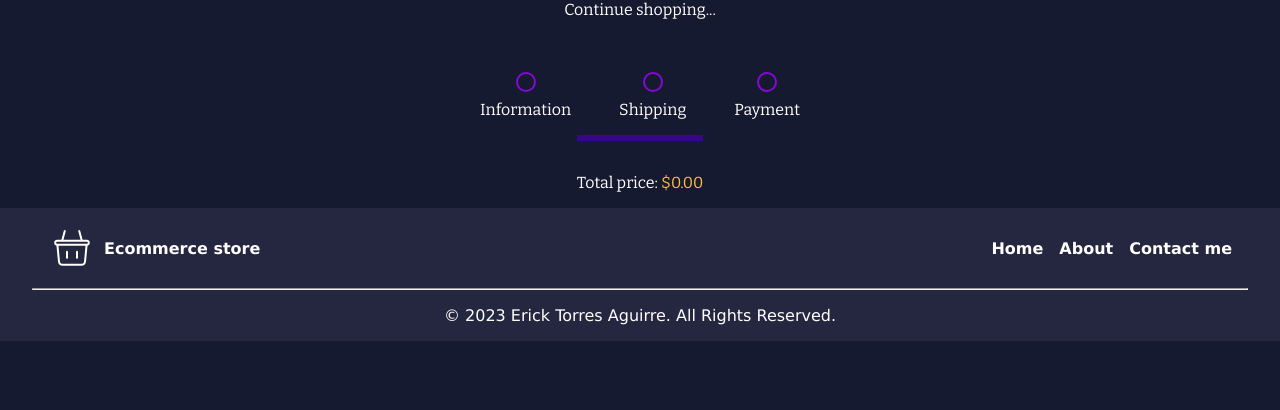
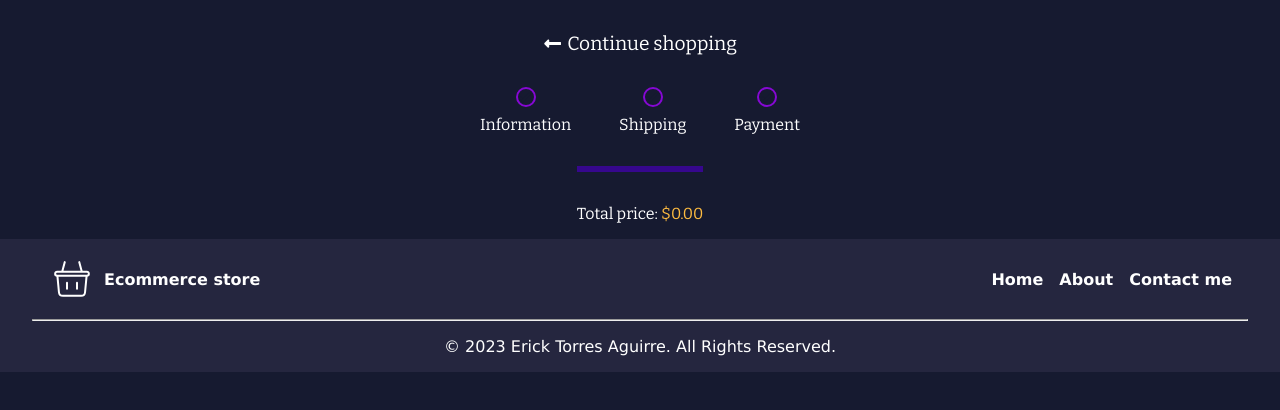
Before and after one commit to Eckry/store-app, a React (Vite) app: page /store-app/checkout in a window 1280 px wide. Shown: the top 410 px of the page. Built offline with nearby package versions, Linux system fonts and the light colour scheme.

Commit message:
add stylesto "continue shopping" Link

```diff
--- a/src/routes/Checkout.jsx
+++ b/src/routes/Checkout.jsx
@@ -3,6 +3,7 @@ import "./styles/Checkout.css";
 import { Outlet, Link, useLocation } from "react-router-dom";
 import { AddressProvider } from "../context/AddressContext";
 import useCart from "../hooks/useCart";
+import { FaLongArrowAltLeft } from "react-icons/fa";
 
 function CheckoutProduct({ image, title, price, quantity }) {
   return (
@@ -41,7 +42,7 @@ export default function Checkout() {
     <AddressProvider>
       <header>
         <Link className="continue-shopping" to={"/store-app/"}>
-          Continue shopping...
+          <FaLongArrowAltLeft /> Continue shopping
         </Link>
         <div className="link-wrapper">
           <Link
--- a/src/routes/styles/Checkout.css
+++ b/src/routes/styles/Checkout.css
@@ -1,18 +1,24 @@
 .continue-shopping {
   display: block;
+  display: flex;
+  align-items: center;
+  gap: 5px;
   text-align: center;
+  width: fit-content;
+  margin: 2rem auto 0 auto;
+  font-size: 1.2rem;
+}
+
+.continue-shopping:hover {
+  color: var(--highlight-color-two);
 }
 
 .link-wrapper {
   position: relative;
-  height: 100px;
   width: fit-content;
-  margin: auto;
-  margin-bottom: 1rem;
-  padding: 1rem 1rem 0 1rem;
+  margin: 2rem auto;
   display: flex;
   justify-content: center;
-  align-items: flex-end;
   gap: 3rem;
 }
 
```
